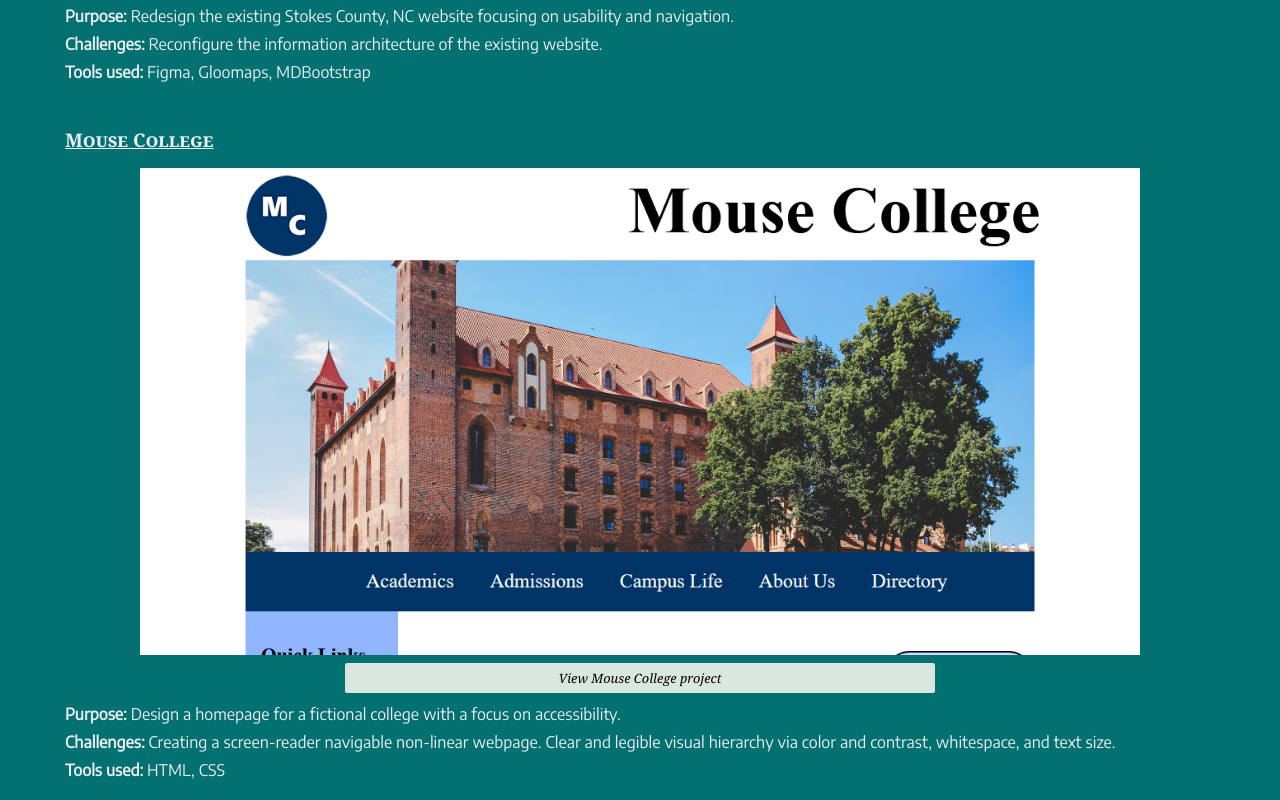
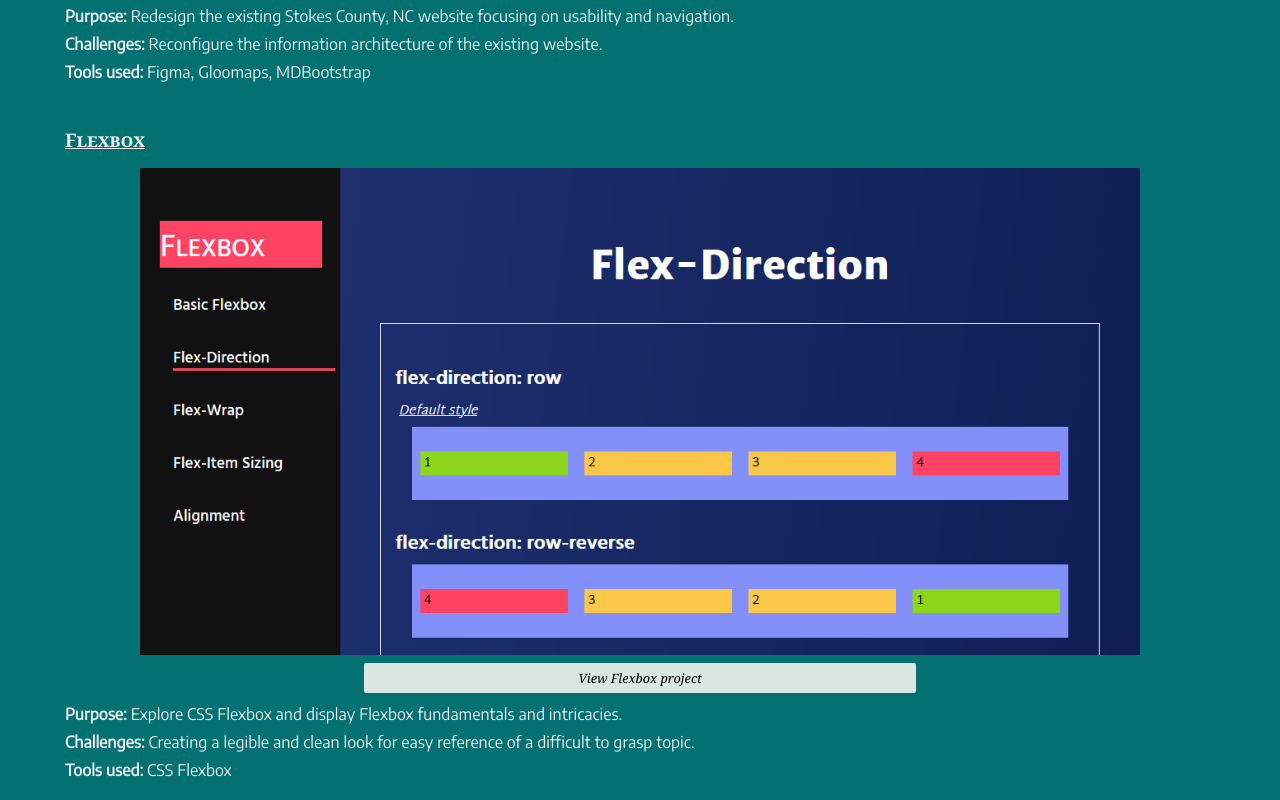
Before and after one commit to jwoogie/Web-Design-Lesson03, a plain HTML site: page index.html in a window 1280 px wide. Shown: the part 1780-2580 px from the top of the page. Drawn offline with Linux system fonts and the light colour scheme.

Commit message:
Added Flexbox to Featured projects

```diff
--- a/index.html
+++ b/index.html
@@ -84,6 +84,19 @@
 		  <p><b>Purpose:</b> Redesign the existing Stokes County, NC website focusing on usability and navigation.</p>
 		  <p><b>Challenges:</b> Reconfigure the information architecture of the existing website.</p>
 		  <p><b>Tools used:</b> Figma, Gloomaps, MDBootstrap</p>
+        </article>
+        <!-- End of Project block. -->
+
+		<!-- Flexbox -->
+        <article>
+          <h3>Flexbox</h3>
+		  <figure>
+			<img src="img/screenshots/flexbox.png" alt="Screenshot of the Flexbox website.">
+			<figcaption><a href="http://wcet3.waketech.edu/jcampbell/flex/flex.html" target="_blank">View Flexbox project</a></figcaption>
+		  </figure>
+          <p><b>Purpose:</b> Explore CSS Flexbox and display Flexbox fundamentals and intricacies.</p>
+		  <p><b>Challenges:</b> Creating a legible and clean look for easy reference of a difficult to grasp topic.</p>
+		  <p><b>Tools used:</b> CSS Flexbox</p>
         </article>
         <!-- End of Project block. -->
 
```
Also changed, not shown: img/screenshots/flexbox.png (added).
